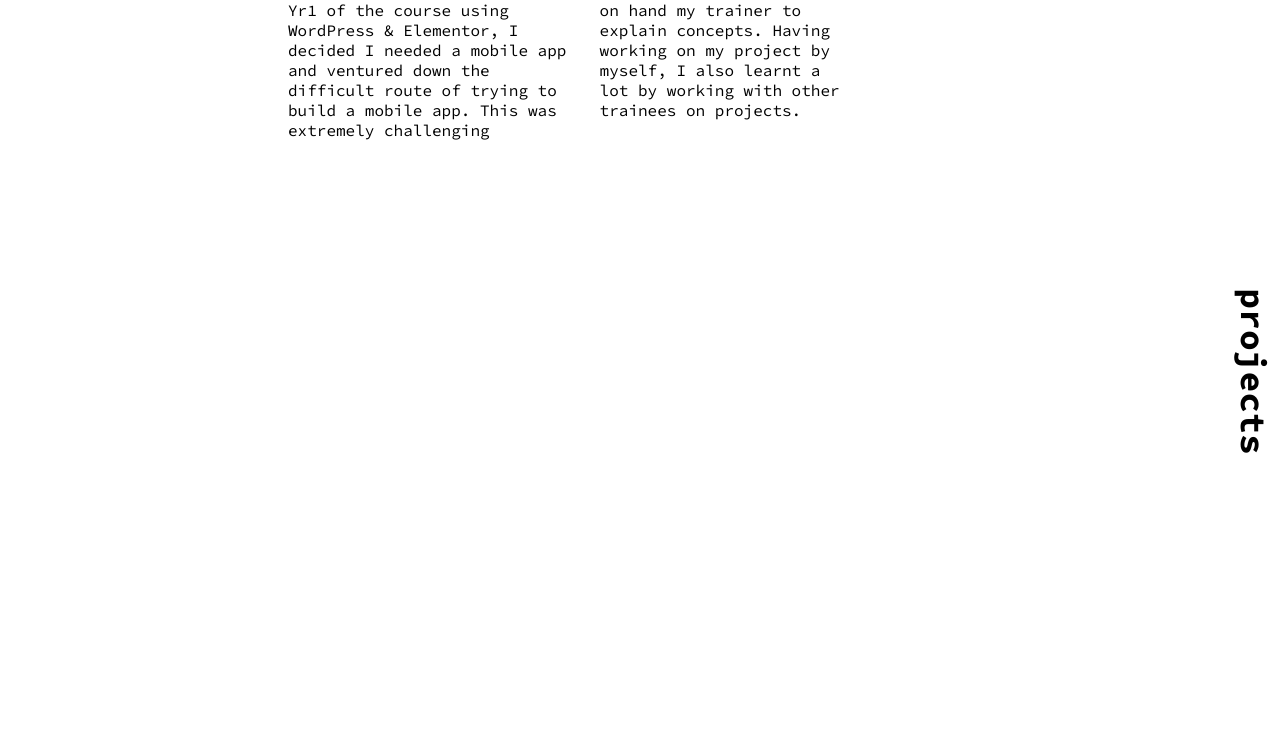
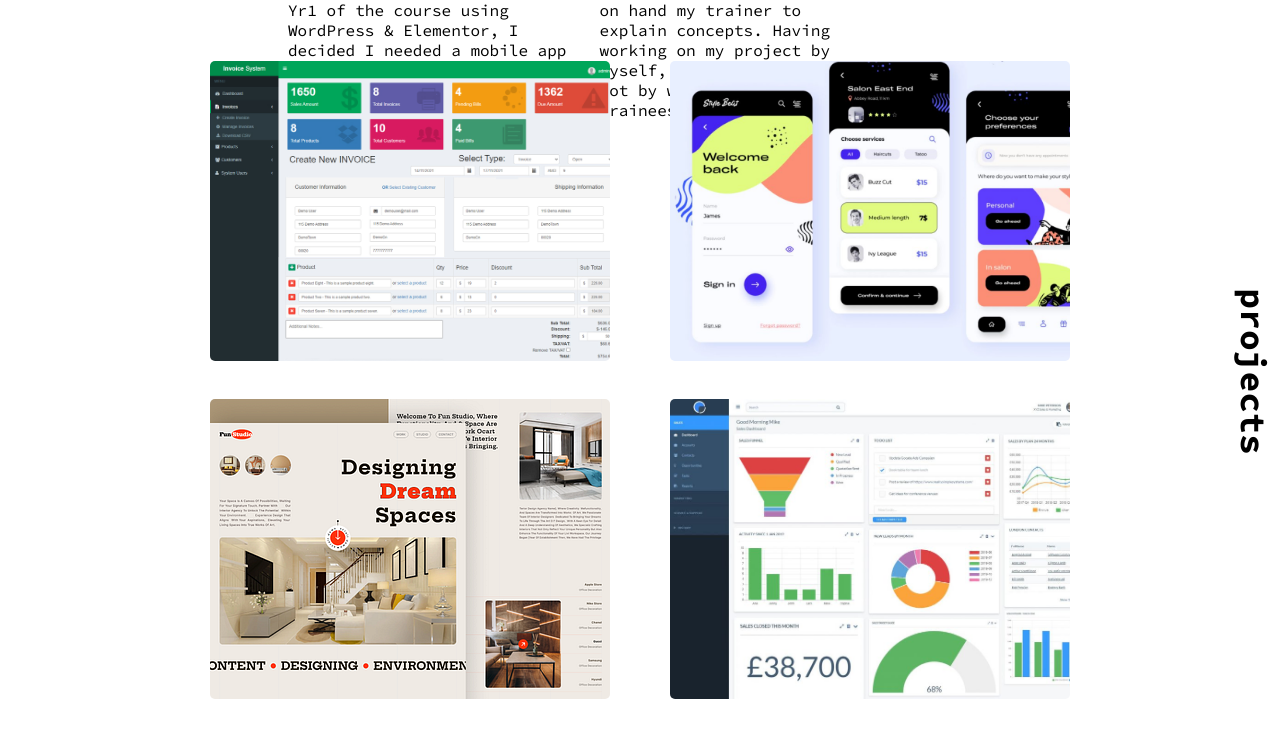
Before and after one commit to ramsey-merdassi/portfolio, a plain HTML site: page index.html in a window 1280 px wide. Shown: the part 605-1340 px from the top of the page. Drawn offline with nearby package versions, Linux system fonts and the light colour scheme; the site is published under a folder, as on GitHub Pages, so addresses that start at the root find nothing; a web font is replaced by a local one.

Commit message:
removed / as the beginning of background images

```diff
--- a/style.css
+++ b/style.css
@@ -242,7 +242,7 @@ div i {
 }
 
 .invoice {
-    background-image: url("/images/invoice.jpg");
+    background-image: url("images/invoice.jpg");
 }
 
 .hairdresser:hover div {
@@ -258,7 +258,7 @@ div i {
 }
 
 .hairdresser {
-    background-image: url("/images/mobile_app.jpg");
+    background-image: url("images/mobile_app.jpg");
 }
 
 .interior:hover div {
@@ -273,7 +273,7 @@ div i {
 }
 
 .interior {
-    background-image: url("/images/interior.png");
+    background-image: url("images/interior.png");
 }
 
 .crm:hover div {
@@ -287,7 +287,7 @@ div i {
 }
 
 .crm {
-    background-image: url("/images/crm.jpg");
+    background-image: url("images/crm.jpg");
 }
 
 .competency p {
@@ -556,7 +556,7 @@ ul div {
     }
 
     .invoice {
-        background-image: url("/images/invoice.jpg");
+        background-image: url("images/invoice.jpg");
     }
 
 
@@ -572,7 +572,7 @@ ul div {
     }
 
     .hairdresser {
-        background-image: url("/images/mobile_app.jpg");
+        background-image: url("images/mobile_app.jpg");
     }
 
     .interior:hover div span{
@@ -587,7 +587,7 @@ ul div {
     }
 
     .interior {
-        background-image: url("/images/interior.png");
+        background-image: url("images/interior.png");
     }
 
     .crm:hover div span {
@@ -602,7 +602,7 @@ ul div {
     }
 
     .crm {
-        background-image: url("/images/crm.jpg");
+        background-image: url("images/crm.jpg");
     }
 
     /*.intro_p_dt {*/
```
